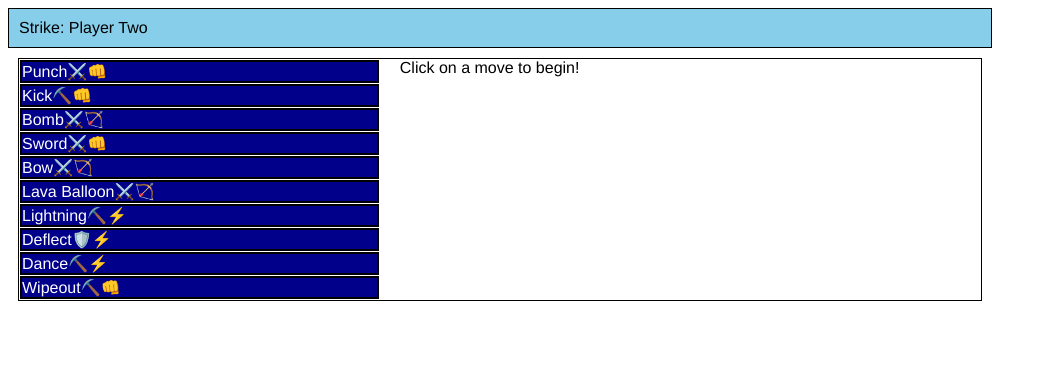
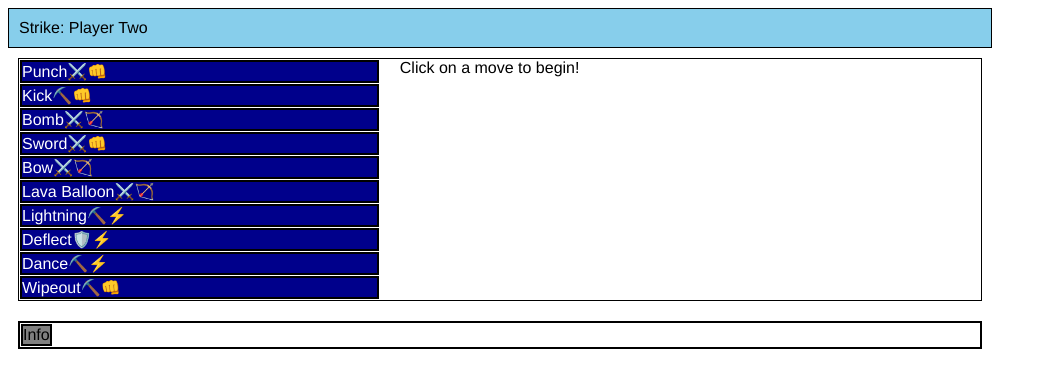
Before and after one commit to strikeplayertwo/strikeplayertwo.github.io, a plain HTML site: page index.html in a window 1280 px wide. Shown: the whole page, without its empty margins (0-1047 px from the left). Drawn offline with Linux system fonts and the light colour scheme.

Commit message:
Update index.html

```diff
--- a/index.html
+++ b/index.html
@@ -24,6 +24,24 @@
                 border: 0px solid white;
                 gap: 10px;
                 max-width: 395px
+            }
+            .infobutton {
+                display: flex;
+                margin: 10px;;
+                border: 2px solid black;
+                gap: 20px;
+            }
+            #info2button {
+                flex: 0 0;
+                font-size: 12pt;
+            }
+            #info2button span {
+                color: black;
+                display: block;
+                border: 2px solid black;
+                margin: 1px;
+                background-color: gray;
+                cursor: text;
             }
             #actions {
                 flex: 2 0;
@@ -52,6 +70,14 @@
                 border: 1px solid white;
                 margin: 3px;
                 background-color: white;
+                cursor: text;
+            }
+            #sleepy span {
+                color: black;
+                display: block;
+                border: 2px solid black;
+                margin: 1px;
+                background-color: gray;
                 cursor: text;
             }
             #delt span {
@@ -113,7 +139,22 @@
 
         </div>
       </div>
+      <div class="infobutton">
+        <div id="info2button">
+            <span id="yerr">Info</span>
+        </div>
+      </div>
       <script>
+        document.getElementById("yerr").addEventListener("click", function() {
+            document.getElementById("info3button").innerHTML =
+            `
+            <div class="imtired">
+                <div id="sleepy">
+                    <span> Hi </span>
+                </div>
+            </div>
+            `
+        })
         document.getElementById("1").addEventListener("mouseover", function() {
             document.getElementById("move").innerHTML =
             `
```
